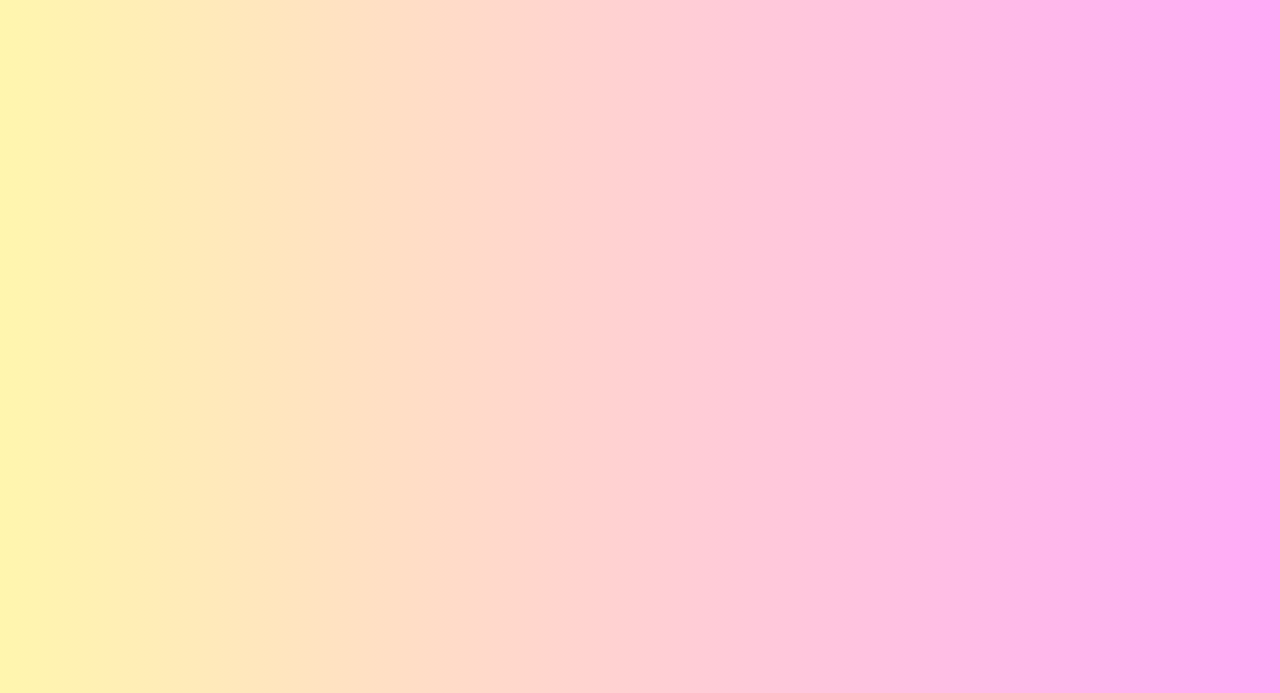
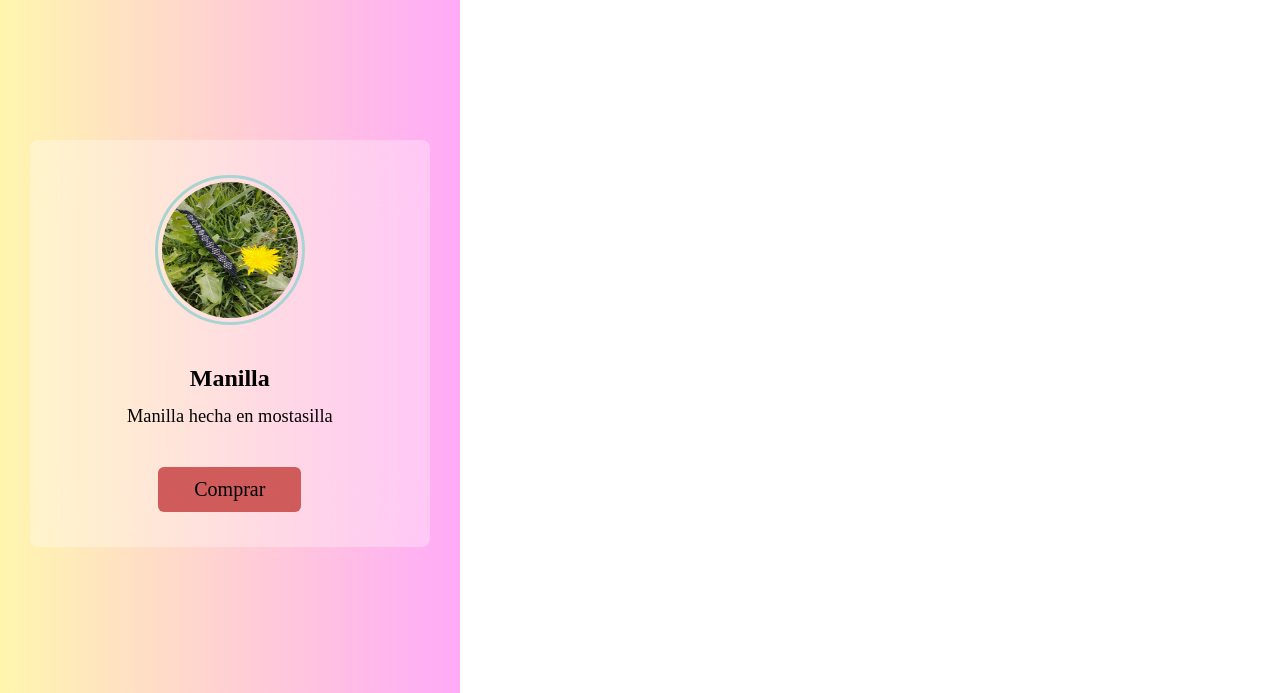
Before and after one commit to Funcamilo12/SItio-web, a plain HTML site: page index.html in a window 1280 px wide. Shown: the part 107-800 px from the top of the page. Drawn offline with Linux system fonts and the light colour scheme.

Commit message:
actualizacion

```diff
--- a/diseño.css
+++ b/diseño.css
@@ -4,6 +4,7 @@
     text-decoration: none;
     list-style: none;
     box-sizing: border-box;
+    font-family: 'Times New Roman', Times, serif;
 }
 nav {
     background-color: #f5f5dc;
@@ -54,12 +55,64 @@ li a.active, li a:hover {
     display: none;
 }
 section {
-    background: rgb(255,246,174);
+    background: rgb(255,246,174) no-repeat center;
     background: linear-gradient(90deg, rgba(255,246,174,1) 0%, rgba(255,170,248,1) 100%);
     height: calc(100vh - 100px);
-    width: 100%;
+    display: flex;
+    align-items: center;
+    justify-content: center;
+}
+
+.card-list .card-item{
+    color: rgb(0, 0, 0);
+    width: 400px;
+    padding: 35px;
+    display: flex;
+    flex-direction: column;
+    align-items: center;
+    justify-content: center;
+    border-radius: 8px;
+    backdrop-filter: blur(30px);
+    background: rgba(255, 255, 255, 0.3);
+    background: rgba(255, 255, 255, 0.3);
 
 }
+.card-list .card-item .icon-img {
+    width: 150px;
+    height: 150px;
+    border-radius: 50%;
+    margin-bottom: 40px;
+    border: 3px solid #a8d4d2;
+    padding: 4px;
+}
+.card-list .card-item .descripcion {
+    font-size: 1.15rem;
+    color: #030303;
+    font-weight: 500;
+    margin: 14px 0 40px;
+}
+.card-list .card-item .message-button{
+    font-size: 1.25rem;
+    padding: 10px 35px;
+    color: black;
+    border-radius: 6px;
+    font-weight: 500;
+    cursor: pointer;
+    background: #cf5b5b;
+    border: 1px solid transparent;
+    transition: 0.2s ease;
+}
+.card-list .card-item .message-button:hover {
+    background: rgba(228, 126, 223, 0.2);
+    border: 1px solid #daff08;
+    color: rgb(0, 0, 0);
+}
+
+
+
+
+
+
 @media (max-width: 952px) {
     .enlace{
         padding-left: 20px;
@@ -94,7 +147,7 @@ section {
     }
     li.a:hover li a.active {
         background: none;
-        color: red;
+
     }
     #check:checked ~ ul {
         left: 0;
--- a/index.html
+++ b/index.html
@@ -24,9 +24,22 @@
 			</ul>
 		</nav>
 		<section>
+			<div class="container">
+				<div class="slider-wrapper">
+					<div class="card-list">
+						<div class="card-item">
+							<img src="Imagenes\Manilla1.jpg" alt="Descripción de la imagen" class="icon-img">
+							<h2 class="text-name">Manilla</h2>
+							<p class="descripcion">Manilla hecha en mostasilla</p>
+							<button class="message-button">Comprar</button>
+						</div>
 
+					</div>
+				</div>
 
+			</div>
 		</section>
+
 
 
 </body>
```
